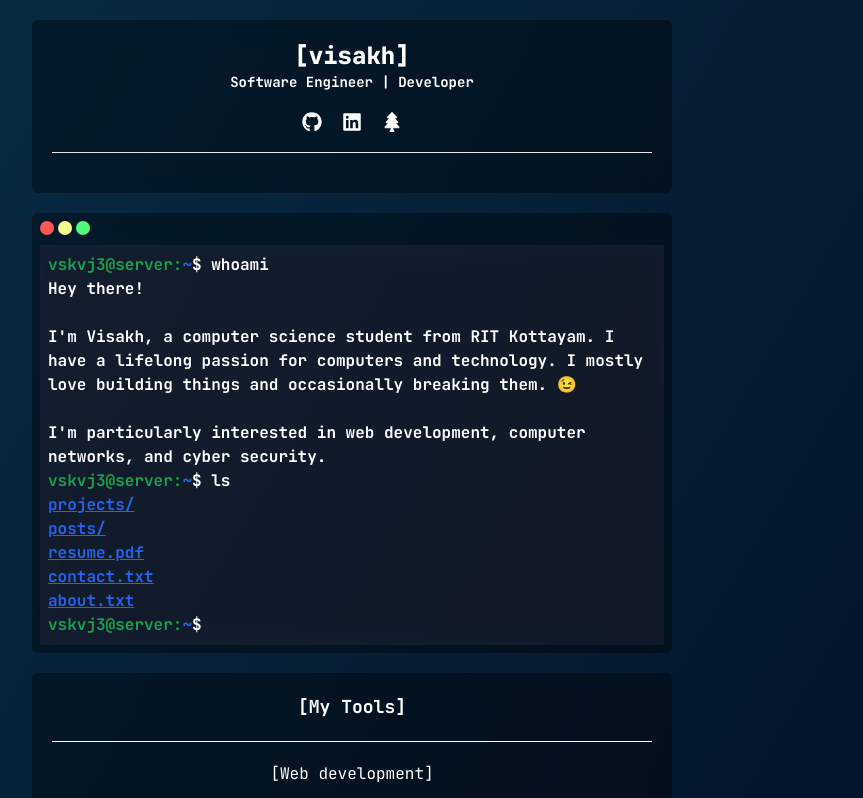
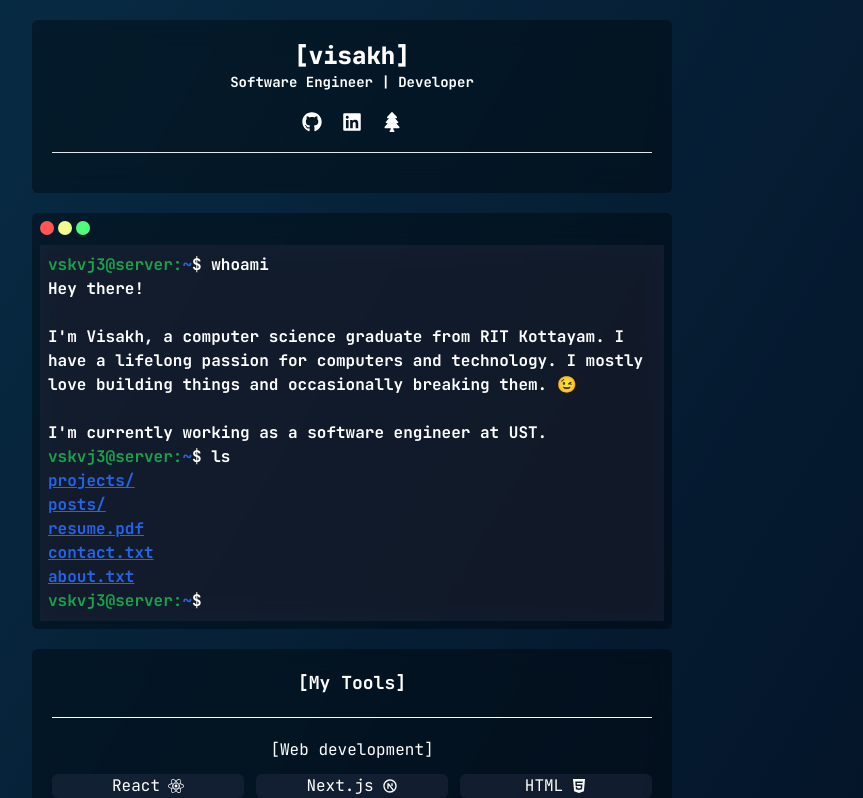
Before and after one commit to vskvj3/portfolio-nextjs, a Next.js app: page / in a window 1280 px wide. Shown: the top 798 px of the page, without its empty margins (288-1151 px from the left). Built offline with nearby package versions, Linux system fonts and the light colour scheme.

Commit message:
update about

```diff
--- a/src/components/home/terminal.js
+++ b/src/components/home/terminal.js
@@ -28,11 +28,10 @@ export default function Terminal(params) {
   return (
     <section className={close ? "hidden" : ""}>
       <div
-        className={`${" px-2 pb-2 bg-dracula-foreground/35 backdrop-blur-md rounded-md text-left text-dracula-t-white"} ${
-          maximize
+        className={`${" px-2 pb-2 bg-dracula-foreground/35 backdrop-blur-md rounded-md text-left text-dracula-t-white"} ${maximize
             ? "fixed z-[999] top-0 bottom-0 right-0 left-0 m-3 pb-10"
             : "z-50 w-1/2 min-w-[370px] max-w-[700px] m-auto"
-        }`}
+          }`}
       >
         <div className="block h-8 cursor-move">
           <strong className=" cursor-auto">
@@ -67,13 +66,11 @@ export default function Terminal(params) {
             Hey there!
             <br />
             <br />
-            I&apos;m Visakh, a computer science student from RIT Kottayam. I
-            have a lifelong passion for computers and technology. I mostly love
-            building things and occasionally breaking them. 😉
+            I&apos;m Visakh, a computer science graduate from RIT Kottayam. I have a lifelong passion for computers and technology. I mostly love building things and occasionally breaking them. 😉
             <br />
             <br />
-            I&apos;m particularly interested in web development, computer
-            networks, and cyber security.
+            I'm currently working as a software engineer at UST.
+
           </div>
           {/* second command */}
           <div className="hidden lg:block">
```
